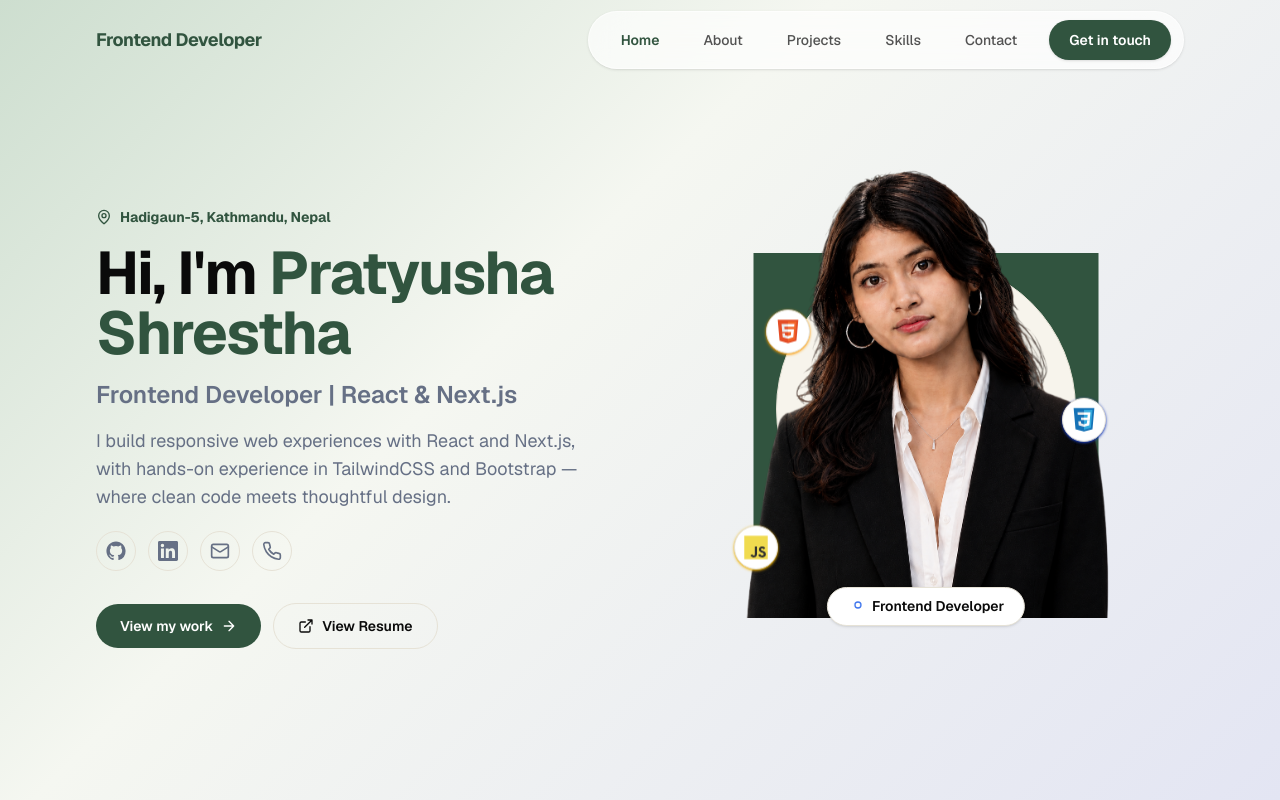
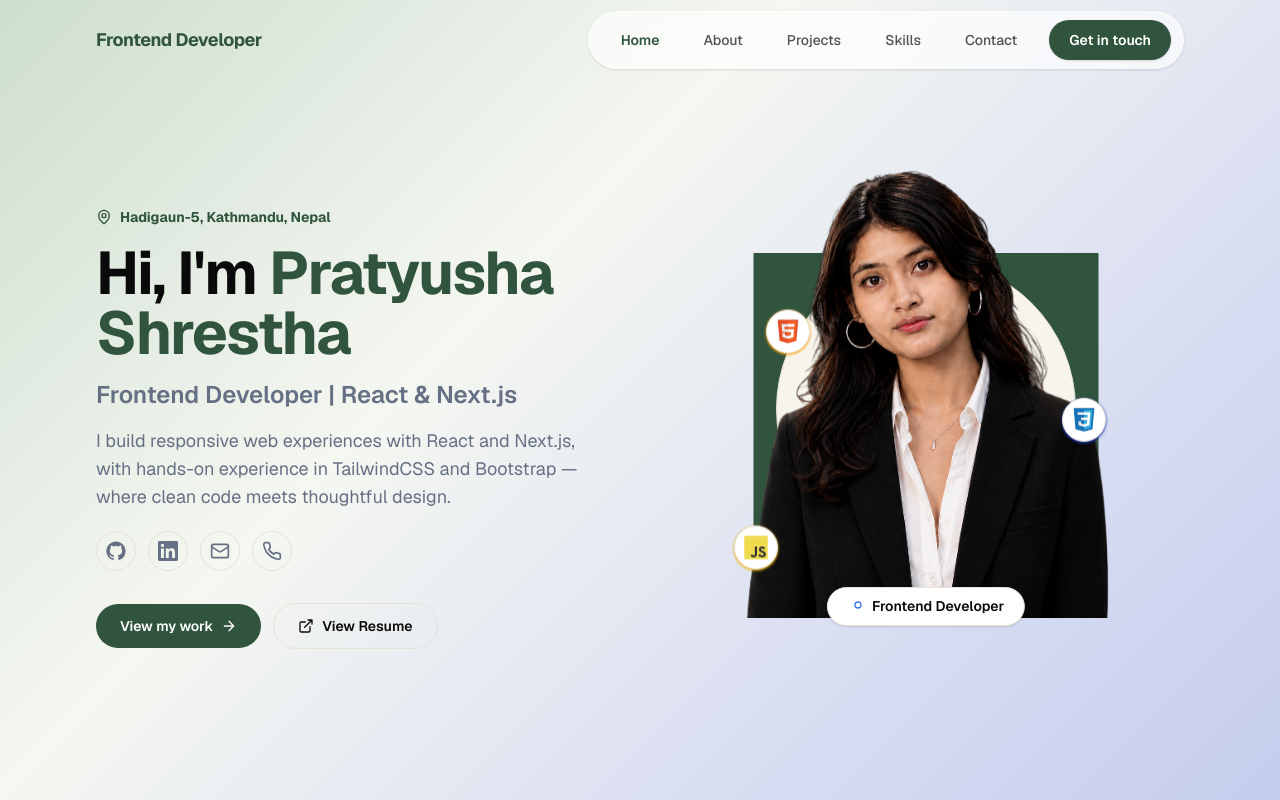
Before and after one commit to itspratyusha/portfolio-web, a Next.js app: page / in a window 1280 px wide. Shown: the top 800 px of the page. Built offline with nearby package versions, Linux system fonts and the light colour scheme.

Commit message:
fix: update body background gradient for improved aesthetics and consistency

```diff
--- a/src/app/globals.css
+++ b/src/app/globals.css
@@ -112,14 +112,16 @@
 /* Global styles */
 /* Global styles */
 body {
-  font-family: var(--font-sans);
-  background: linear-gradient(
+    background: linear-gradient(
     135deg,
     #cddecf 0%,
-    #f5f7f1 40%,
-    #e3e5f3 100%
+    #f5f7f1 38%,
+    #d9def2 72%,
+    #c4cdec 100%
   );
+
   background-attachment: fixed;
+
 }
 
 html {
```
